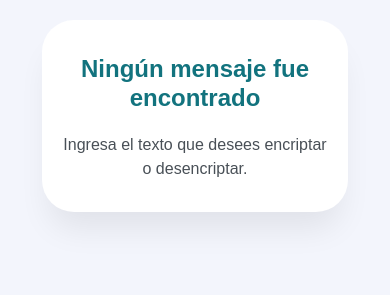
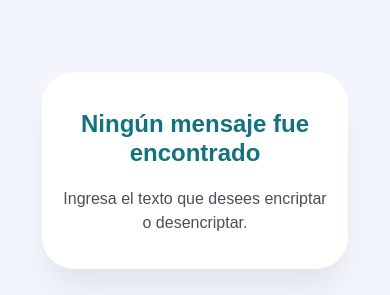
Before and after one commit to arturocadavid/Encriptador-de-texto, a plain HTML site: page index.html in a window 390 px wide. Shown: the part 549-844 px from the top of the page. Drawn offline with Linux system fonts and the light colour scheme; a web font is replaced by a local one.

Commit message:
Cambios responsive

```diff
--- a/styles.css
+++ b/styles.css
@@ -201,8 +201,10 @@ main button:first-child:active {
     aside img {
         display: none;
     }
+
     aside {
         width: 80%;
+        height: 100%;
     }
 
     body {
@@ -217,7 +219,11 @@ main button:first-child:active {
     }
 
     #result {
-        max-height: 10rem;
+        max-height: 15rem;
+    }
+
+    textarea {
+        min-height: 6rem;
     }
 
     header {
@@ -242,12 +248,16 @@ main button:first-child:active {
     body {
         padding: 1rem 1rem 1rem;
         grid-template-rows: auto 42vh auto;
-        gap: 20px;
+        gap: 5rem;
         font-size: 0.75rem;
     }
 
     #result {
-        max-height: 10rem;
+        max-height: 15rem;
+    }
+
+    textarea {
+        min-height: 6rem;
     }
 
     main section {
```
